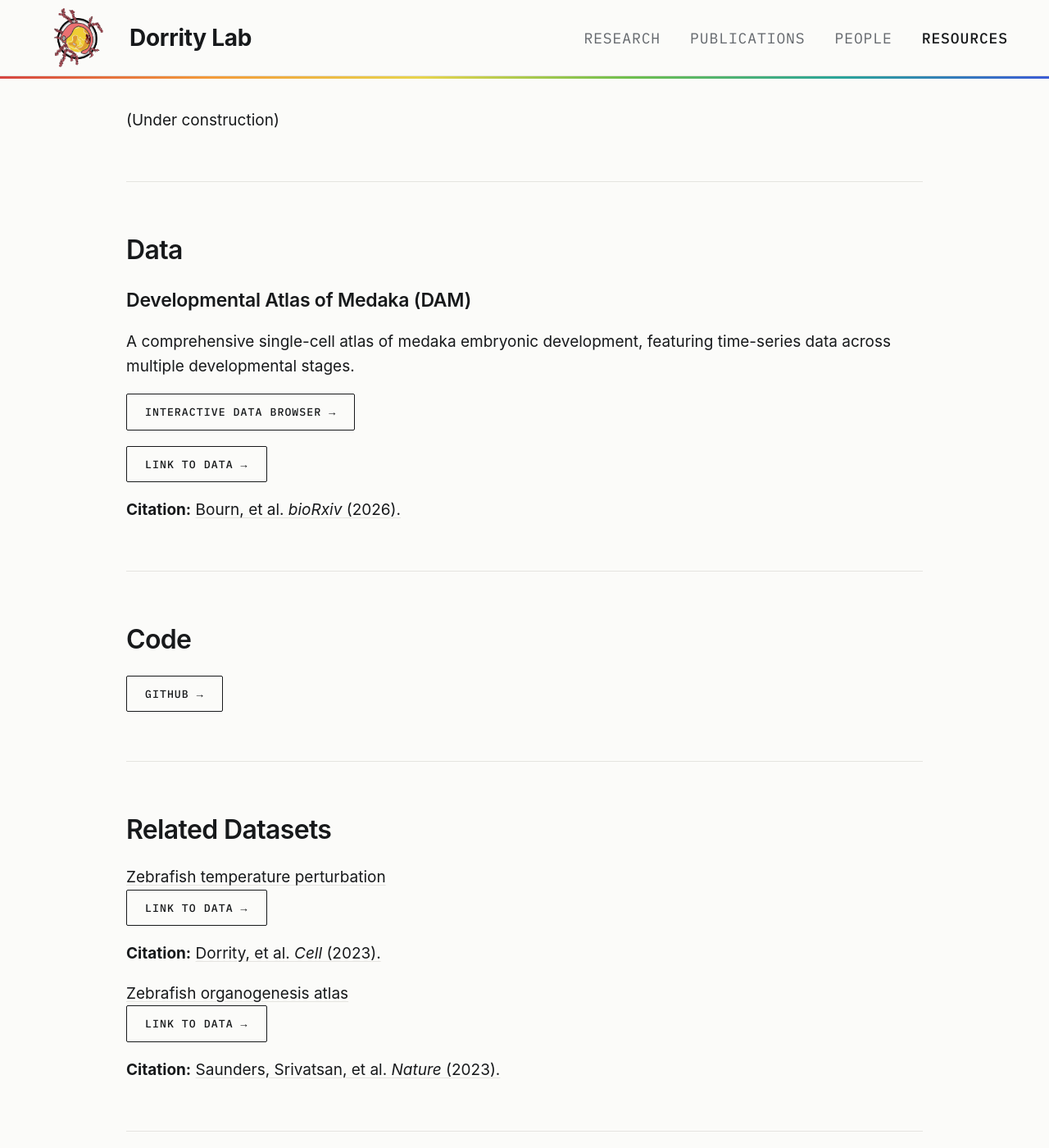
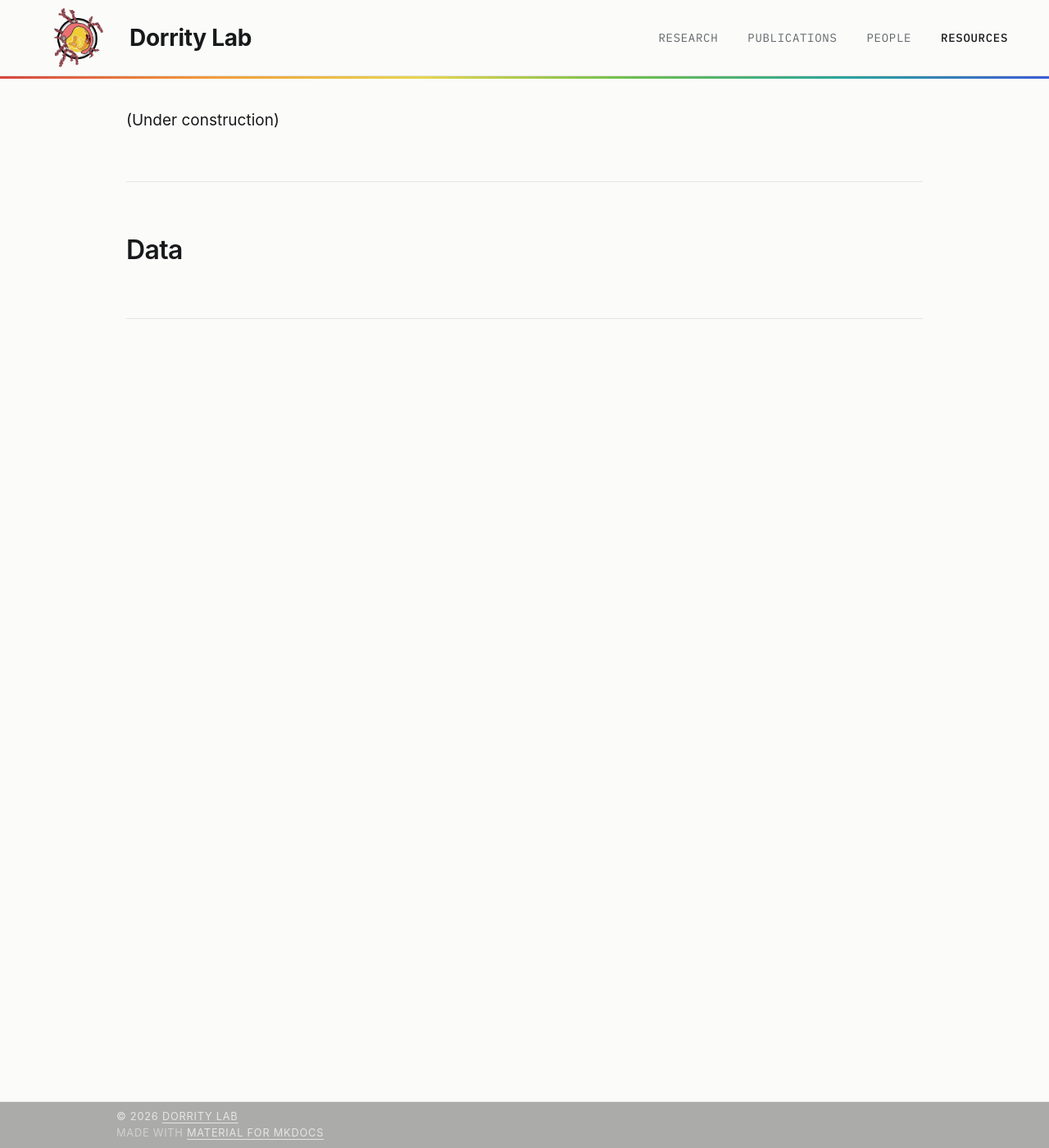
Before and after one commit to dorrity-lab/dorrity-lab.github.io, an MkDocs documentation site: the page built from docs/resources.md, in a window 1280 px wide and 1400 px high. Shown: the whole window at 82% size. Built offline with MkDocs 1.6.1 and Material for MkDocs 9.7.7, drawn with Linux system fonts in a browser that asks for light colours; some web fonts are replaced; comment, search, counter and statistics services are not loaded.

Commit message:
fixing resources page

```diff
--- a/docs/resources.md
+++ b/docs/resources.md
@@ -3,6 +3,8 @@
 
 ---
 ## Data
+
+<!--
 
 ### Developmental Atlas of Medaka (DAM)
 
@@ -32,6 +34,6 @@ A comprehensive single-cell atlas of medaka embryonic development, featuring tim
 
 **Citation:**  [Saunders, Srivatsan, et al. _Nature_ (2023).](https://www.nature.com/articles/s41586-023-06720-2)
 
-
+-->
 
 ---
--- a/docs/stylesheets/extra.css
+++ b/docs/stylesheets/extra.css
@@ -165,7 +165,7 @@ body,
 
 .md-header__nav a {
   font-family: var(--dl-mono);
-  font-size: 0.90rem;
+  font-size: 0.70rem;
   letter-spacing: 0.05em;
   text-transform: uppercase;
   color: var(--dl-muted);
```
Also changed, not shown: docs/people.md (+2 -0 lines).
